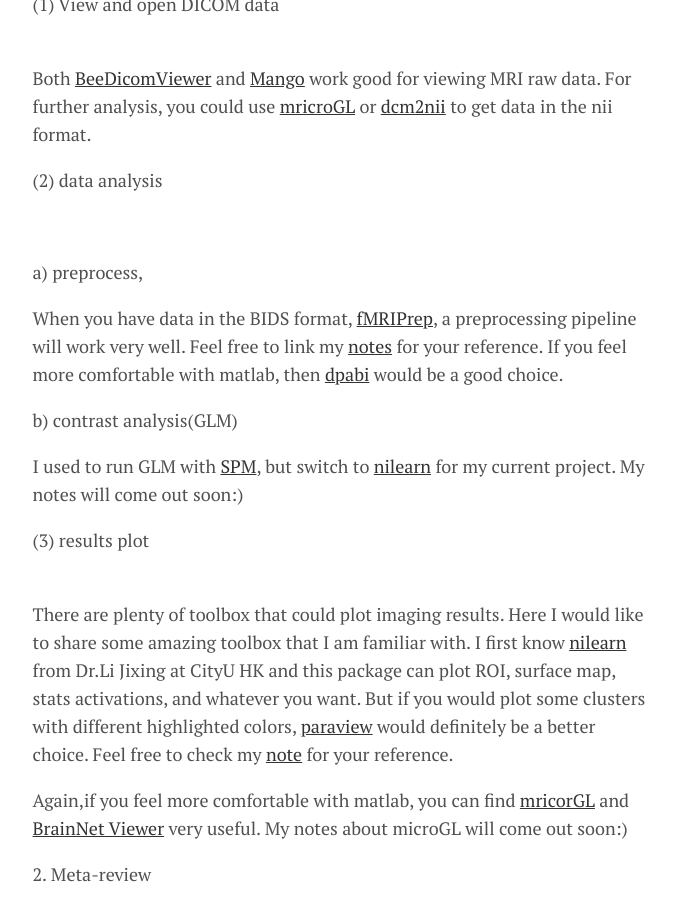
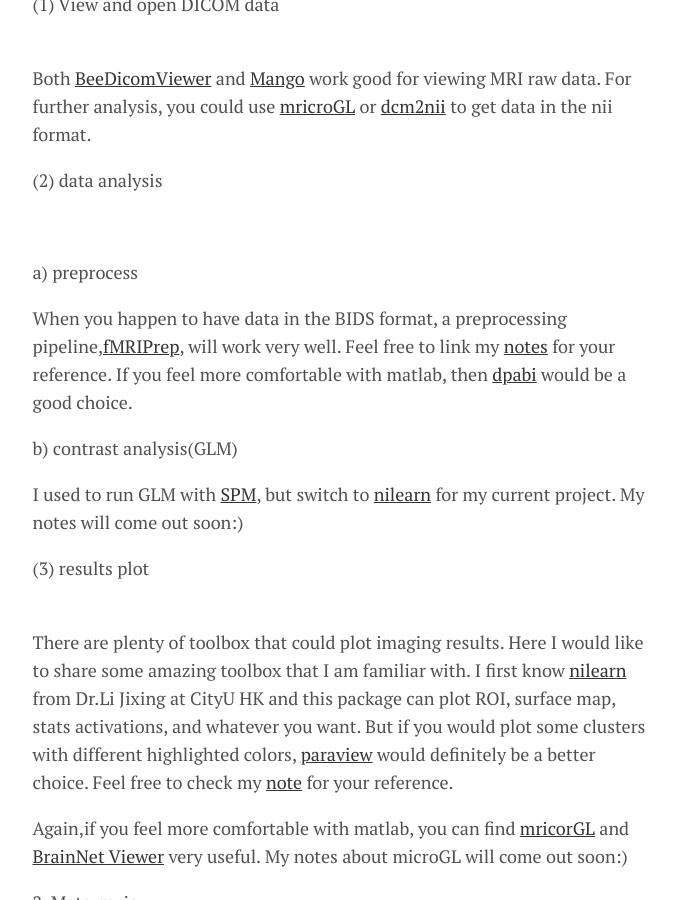
Before and after one commit to wu-shuyi/wu-shuyi.github.io, a Jekyll site: the page built from menu/learning resources.md, in a window 1280 px wide and 900 px high, scrolled down 2550 px. Shown: the whole window, without its empty margins (300-976 px from the left). Built offline with Jekyll 4.4.1, drawn with Linux system fonts in a browser that asks for light colours; some of the changed text lies outside the part shown.

Commit message:
Update learning resources.md

```diff
--- a/menu/learning resources.md
+++ b/menu/learning resources.md
@@ -65,8 +65,8 @@ Both [BeeDicomViewer](https://beedicom.com/) and [Mango](http://mangoviewer.com/
 For further analysis, you could use [mricroGL](https://www.nitrc.org/projects/mricrogl/) or [dcm2nii](https://www.nitrc.org/projects/dcm2nii/) to get data in the nii format.
 
 <font size="4"> (2) data analysis </font>  <br>
-<font size="4"> a) preprocess,  </font>
-When you have data in the BIDS format, [fMRIPrep](https://fmriprep.org/en/stable/), a preprocessing pipeline will work very well. Feel free to link my [notes](https://www.evernote.com/shard/s721/sh/c0f52dc3-a373-afc1-d57c-da19eb7e8ae2/hn3E1th6vOlWhKrLNENrQtWp6H85a-ejgoelDlEN6Zj4vieru_2fIXZrrg) for your reference.
+<font size="4"> a) preprocess  </font>
+When you happen to have data in the BIDS format, a preprocessing pipeline,[fMRIPrep](https://fmriprep.org/en/stable/), will work very well. Feel free to link my [notes](https://www.evernote.com/shard/s721/sh/c0f52dc3-a373-afc1-d57c-da19eb7e8ae2/hn3E1th6vOlWhKrLNENrQtWp6H85a-ejgoelDlEN6Zj4vieru_2fIXZrrg) for your reference.
 If you feel more comfortable with matlab, then [dpabi](http://rfmri.org/DPABI) would be a good choice.
 
 <font size="4"> b) contrast analysis(GLM) </font>
```
Also changed, not shown: other parts of menu/learning resources.md (+1 -1 lines).
